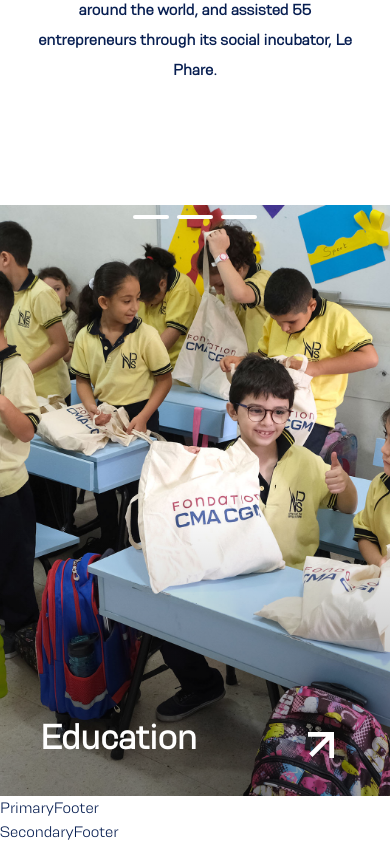
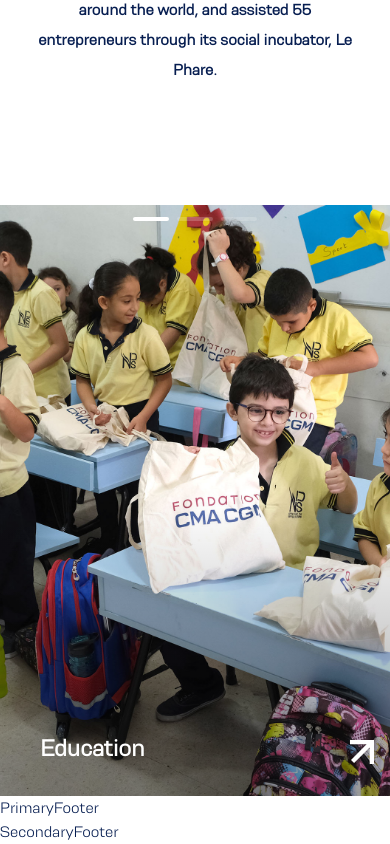
Before and after one commit to hadyawayda/foundation-clone, a Next.js app: page / in a window 390 px wide. Shown: the part 1319-2163 px from the top of the page. Built offline with nearby package versions, Linux system fonts and the light colour scheme.

Commit message:
Updated mobile foundations section

```diff
--- a/components/Foundations/MobileFoundationsSection.tsx
+++ b/components/Foundations/MobileFoundationsSection.tsx
@@ -1,18 +1,33 @@
+"use client";
 import Image from "next/image";
 import Link from "next/link";
+import { Swiper, SwiperSlide } from "swiper/react";
+import { Pagination } from "swiper/modules";
+import "swiper/css";
+import "swiper/css/pagination";
 import { images } from "../../constants/Foundation";
 
 const MobileFoundationsSection = () => {
-  const duplicatedImages = [...images, ...images, ...images];
+  return (
+    <div className="lg:hidden relative w-full h-[70vh]">
+      <Swiper
+        modules={[Pagination]}
+        spaceBetween={0}
+        slidesPerView={1}
+        loop={true}
+        pagination={{
+			clickable: true,
+			renderBullet: (index, className) =>
+			  `<span class="${className} dot"></span>`,
+		  }}
 
-  return (
-    <>
-      <div className="lg:hidden relative w-full h-[70vh] overflow-hidden">
-        <div className="carousel" data-infinite-carousel>
-          {duplicatedImages.map((image, index) => (
-            <Link key={index} href={image.href} className="carousel-item">
+        className="w-full h-full"
+      >
+        {images.map((image, index) => (
+          <SwiperSlide key={index}>
+            <Link href={image.href} className="relative w-full h-full block">
               <Image
-                className="object-cover"
+                className="object-cover w-full h-full"
                 src={image.src}
                 width={1024}
                 height={768}
@@ -20,14 +35,13 @@
               />
               <div className="absolute inset-0 bg-gradient-to-b from-transparent via-transparent to-black/40"></div>
 
-              {image.label && image.href && (
-                <div className="foundation-label-container absolute bottom-2 left-6 right-0 flex items-end justify-between px-4 py-6 transition-opacity duration-500 opacity-100 group-hover:opacity-0">
-                  <div className="carousel-label text-white font-semibold whitespace-nowrap">
+              {image.label && (
+                <div className="absolute bottom-2 left-6 right-0 flex items-end justify-between px-4 py-6">
+                  <div className="text-white font-semibold text-2xl">
                     {image.label}
                   </div>
-                  <div className="foundation-arrow right-10 xl:right-6 bottom-1.5 relative">
+                  <div className="relative">
                     <Image
-                      className="carousel-arrow"
                       src="/Assets/Images/arrow-white.svg"
                       width={24}
                       height={24}
@@ -37,89 +51,10 @@
                 </div>
               )}
             </Link>
-          ))}
-        </div>
-
-        <div className="carousel-nav">
-          {images.map((_, index) => (
-            <a
-              key={index}
-              href={`#slide-${index + images.length}`}
-              className="dot"
-            ></a>
-          ))}
-        </div>
-      </div>
-      <script
-        dangerouslySetInnerHTML={{
-          __html: `
-            document.addEventListener('DOMContentLoaded', function() {
-              const carousel = document.querySelector('[data-infinite-carousel]');
-              if (!carousel) return;
-
-              // Center the carousel initially
-              setTimeout(() => {
-                const itemWidth = carousel.querySelector('.carousel-item').offsetWidth;
-                carousel.scrollLeft = itemWidth * ${images.length};
-              }, 100);
-
-              // Set up touch/mouse events
-              let isDown = false;
-              let startX;
-              let scrollLeft;
-
-              carousel.addEventListener('mousedown', (e) => {
-                isDown = true;
-                carousel.style.cursor = 'grabbing';
-                startX = e.pageX - carousel.offsetLeft;
-                scrollLeft = carousel.scrollLeft;
-                e.preventDefault();
-              });
-
-              carousel.addEventListener('mouseleave', () => {
-                isDown = false;
-                carousel.style.cursor = 'grab';
-              });
-
-              carousel.addEventListener('mouseup', () => {
-                isDown = false;
-                carousel.style.cursor = 'grab';
-              });
-
-              carousel.addEventListener('mousemove', (e) => {
-                if (!isDown) return;
-                e.preventDefault();
-                const x = e.pageX - carousel.offsetLeft;
-                const walk = (x - startX) * 2;
-                carousel.scrollLeft = scrollLeft - walk;
-              });
-
-              // Handle infinite scroll effect
-              carousel.addEventListener('scroll', () => {
-                const itemWidth = carousel.querySelector('.carousel-item').offsetWidth;
-                const totalItems = ${duplicatedImages.length};
-                const totalOriginalItems = ${images.length};
-
-                // If we scroll to the end, jump to the duplicate in the middle
-                if (carousel.scrollLeft + carousel.offsetWidth >= carousel.scrollWidth - itemWidth) {
-                  // Jump to the middle set of duplicates
-                  setTimeout(() => {
-                    carousel.scrollLeft = itemWidth * totalOriginalItems;
-                  }, 200);
-                }
-
-                // If we scroll to the beginning, jump to the duplicate in the middle
-                if (carousel.scrollLeft <= itemWidth) {
-                  setTimeout(() => {
-                    carousel.scrollLeft = itemWidth * totalOriginalItems * 2;
-                  }, 200);
-                }
-              });
-            });
-          `,
-        }}
-      />
-    </>
+          </SwiperSlide>
+        ))}
+      </Swiper>
+    </div>
   );
 };
 
--- a/components/Foundations/foundation.css
+++ b/components/Foundations/foundation.css
@@ -24,61 +24,6 @@
 	transform: translate(10px, -10px);
 }
 
-  .carousel {
-	display: flex;
-	overflow-x: scroll;
-	scroll-snap-type: x mandatory;
-	-webkit-overflow-scrolling: touch;
-	width: 100%;
-	height: 70vh;
-	scroll-behavior: smooth;
-	/* Hide scrollbar while maintaining functionality */
-	scrollbar-width: none;
-	-ms-overflow-style: none;
-	/* Enable grabbing behavior */
-	cursor: grab;
-  }
-
-  /* Hide scrollbar for Chrome, Safari and Opera */
-  .carousel::-webkit-scrollbar {
-	display: none;
-  }
-
-  .carousel-item {
-	flex: none;
-	width: 100%;
-	height: 100%;
-	position: relative;
-	scroll-snap-align: center;
-	display: flex;
-	justify-content: center;
-	align-items: center;
-  }
-
-  .carousel-item img {
-	width: 100%;
-	height: 100%;
-	object-fit: cover;
-  }
-
-  .carousel-arrow {
-	width: 26px!important;
-	height: 26px!important;
-  }
-
-  .carousel-label {
-	font-size: 36px;
-  }
-
-  .carousel-nav {
-	position: absolute;
-	top: 10px;
-	left: 50%;
-	transform: translateX(-50%);
-	display: flex;
-	gap: 8px;
-  }
-
 .dot {
 	width: 36px;
 	height: 4px;
@@ -88,14 +33,9 @@
 	transition: background-color 0.3s ease, transform 0.3s ease;
 }
 
-  .dot:hover,
-  .dot:focus {
-	background-color: white;
-	transform: scale(1.3);
+.swiper-pagination-bullets {
+	top: 12px!important;
+	height: fit-content!important;
+	display: flex;
+	justify-content: center!important;
 }
-
-  /* Add active state for the dots */
-  .dot.active {
-	background-color: white;
-	transform: scale(1.3);
-  }
--- a/components/Hero/hero.css
+++ b/components/Hero/hero.css
@@ -1,5 +1,4 @@
 .background-video-container {
-  margin-top: 123px;
   width: 100%;
   overflow-clip-margin: content-box;
   overflow: clip;
@@ -50,6 +49,9 @@
     margin-left: 58px;
     margin-right: 58px;
   }
+  .background-video-container {
+	margin-top: 123px;
+}
 }
 
 @media (max-width: 900px) {
--- a/package.json
+++ b/package.json
@@ -12,7 +12,8 @@
     "lucide-react": "^0.476.0",
     "next": "15.1.7",
     "react": "^19.0.0",
-    "react-dom": "^19.0.0"
+    "react-dom": "^19.0.0",
+    "swiper": "^11.2.4"
   },
   "devDependencies": {
     "@types/node": "^20",
```
Also changed, not shown: 1 other file (tests, documents, lock files or other folders). Lines whose indentation alone changed are shown as unchanged.
